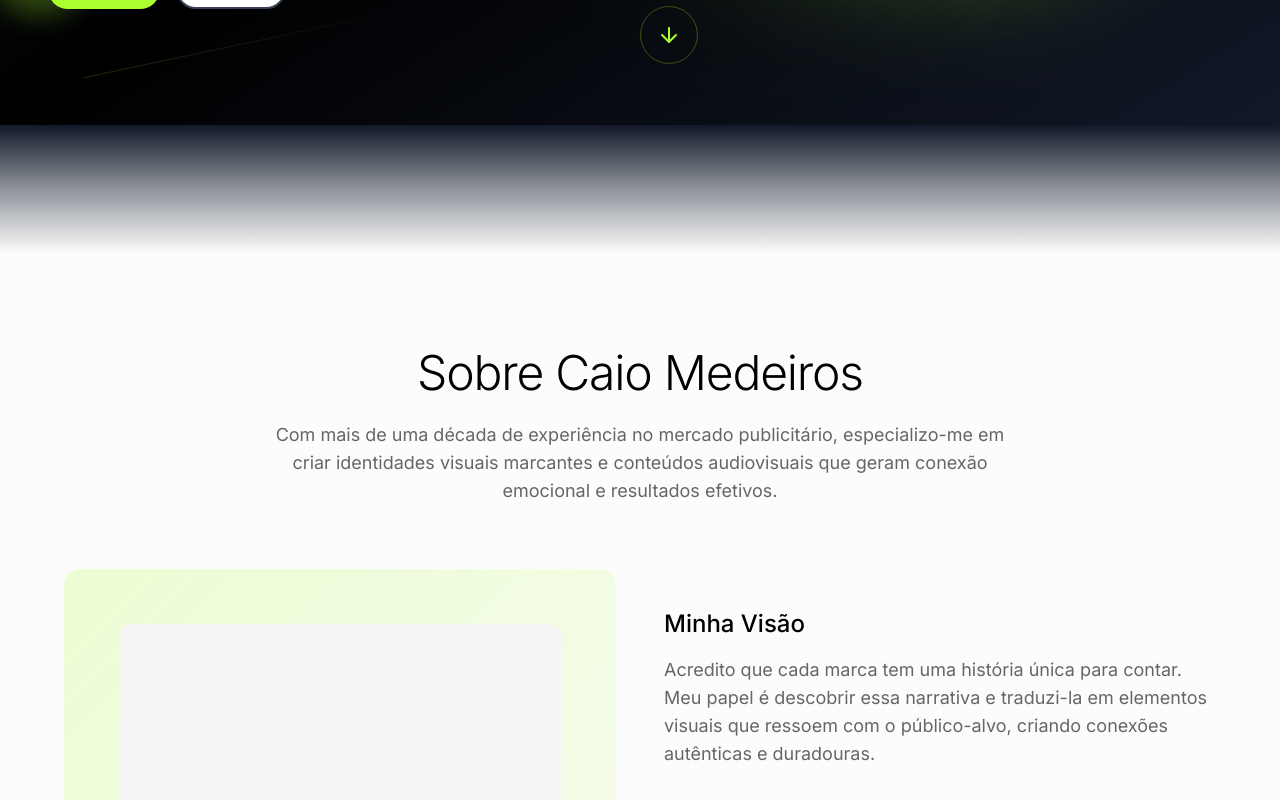
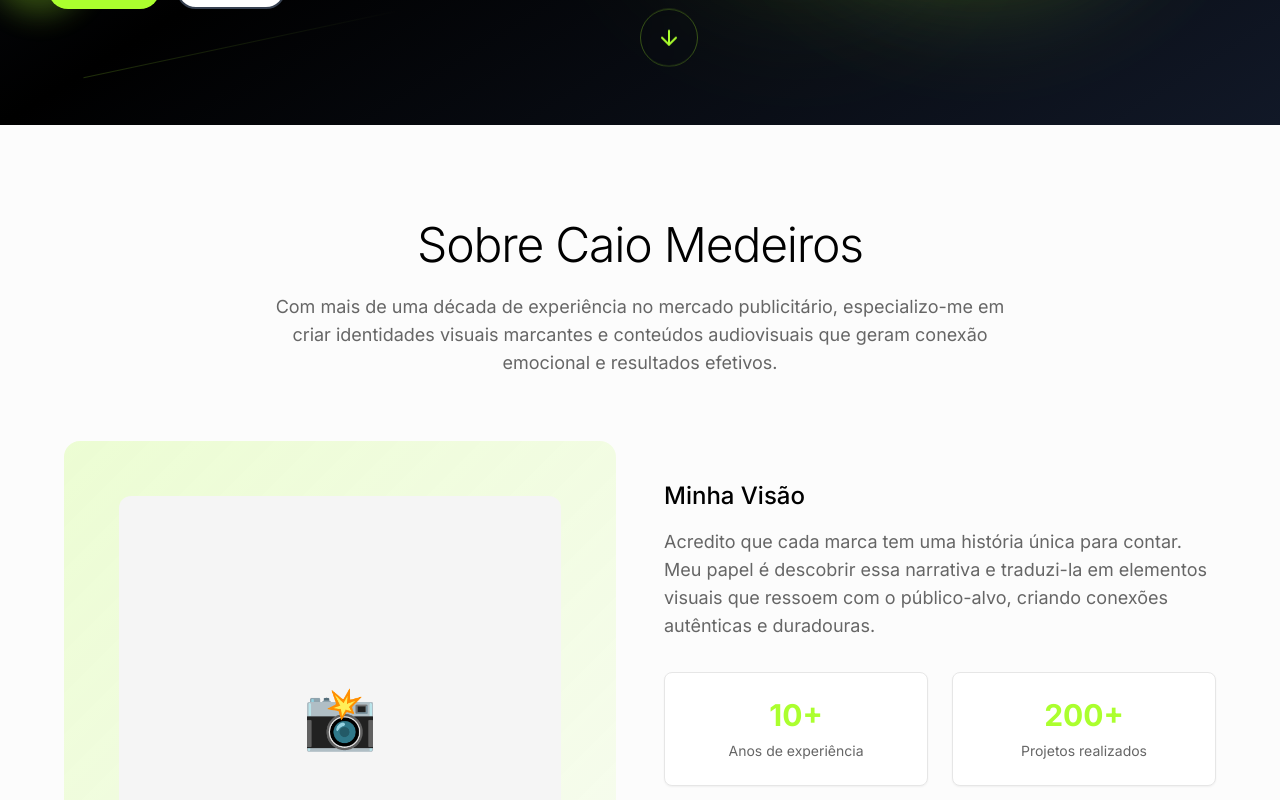
Before and after one commit to MetodoLima/Site-Caio-Medeiros, a React (Vite) app: page / in a window 1280 px wide. Shown: the part 740-1540 px from the top of the page. Built offline with nearby package versions, Linux system fonts and the light colour scheme.

Commit message:
Remove About section element
Removed an element from the About section.

```diff
--- a/src/components/About.tsx
+++ b/src/components/About.tsx
@@ -1,12 +1,9 @@
+
 import { Card } from '@/components/ui/card';
 
 const About = () => {
   return (
-    <>
-      {/* Div de transição com degradê */}
-      <div className="h-32 bg-gradient-to-b from-gray-900 via-gray-800/50 to-secondary/30"></div>
-
-      <section id="about" className="py-16 sm:py-20 md:py-24 bg-secondary/30">
+    <section id="about" className="py-16 sm:py-20 md:py-24 bg-secondary/30">
       <div className="container mx-auto px-4">
         <div className="max-w-6xl mx-auto">
           <div className="text-center mb-12 sm:mb-16 animate-fade-in">
@@ -71,7 +68,6 @@ const About = () => {
         </div>
       </div>
     </section>
-    </>
   );
 };
 
```
